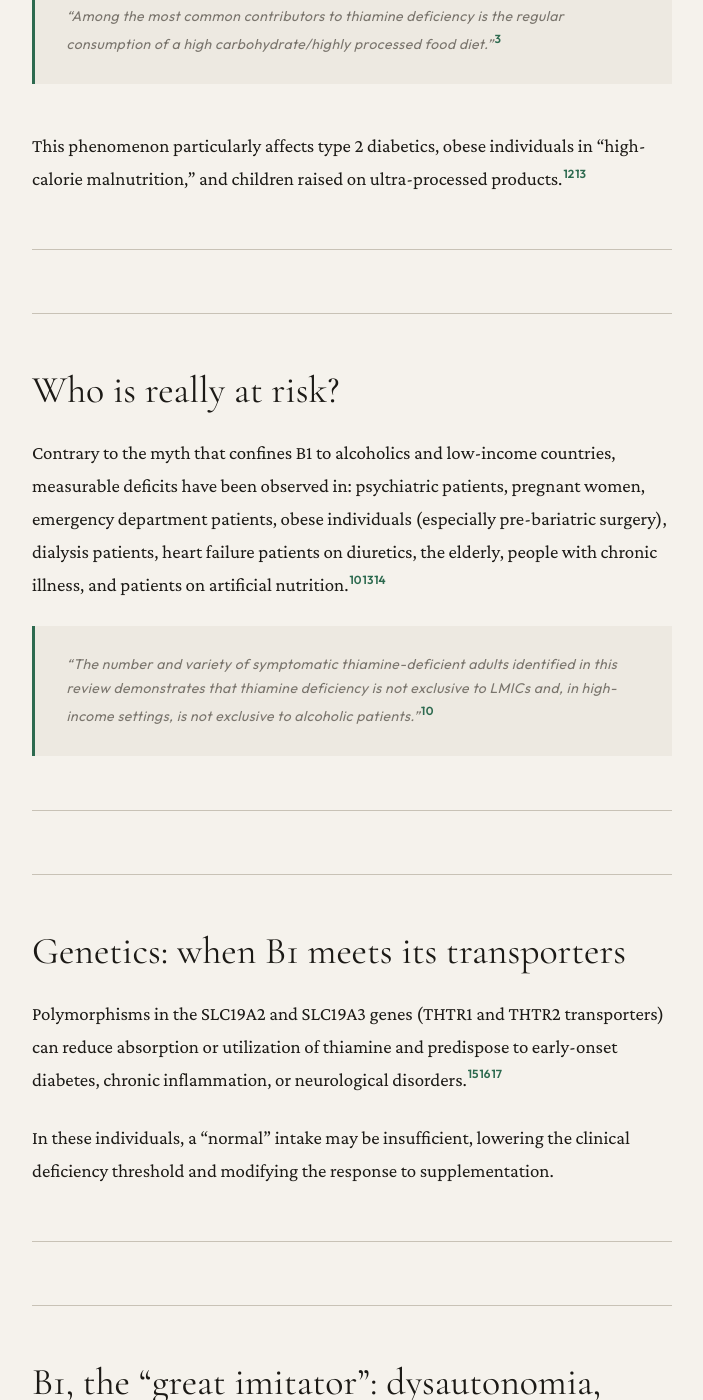
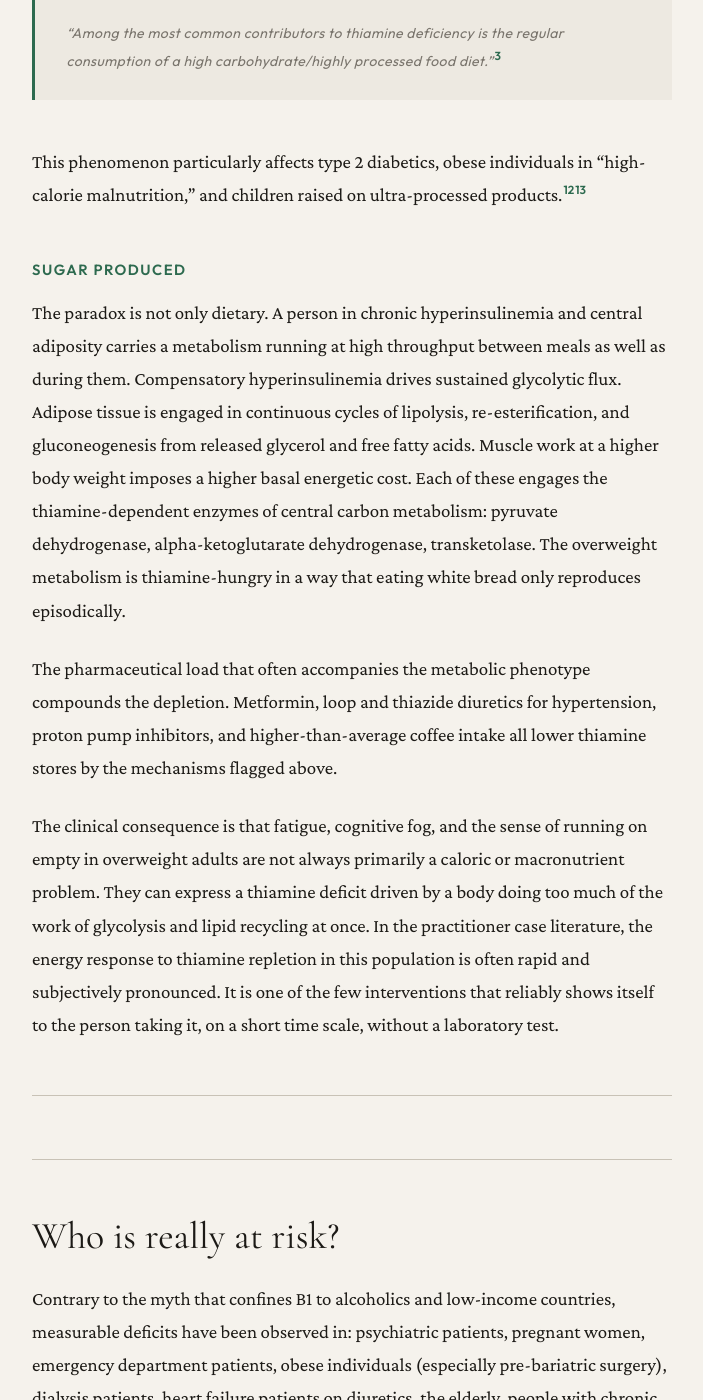
Before and after one commit to PerigGouanvic/physiological-rights, a Jekyll site: the page built from _rights/thiamine-b1.md, in a window 1280 px wide and 1400 px high, scrolled down 2694 px. Shown: the whole window, without its empty margins (122-825 px from the left). Built offline with Jekyll 4.4.1, drawn with Linux system fonts in a browser that asks for light colours; some of the changed text lies outside the part shown.

Commit message:
content(thiamine): add "Sugar produced" — metabolic thiamine load in overweight adults
Restructures "The carbohydrate paradox" into two subsections. "Sugar consumed" keeps
the dietary framing. "Sugar produced" adds the internal metabolic load: compensatory
hyperinsulinemia sustaining glycolytic flux, adipose lipolysis-reesterification cycles,
higher basal energetic cost at higher body weight — all engaging the thiamine-dependent
enzymes of central carbon metabolism. Adds the pharmaceutical depletion stack
(metformin, diuretics, PPIs, coffee) and notes the rapid subjective energy response
often seen in this population.

```diff
--- a/_rights/thiamine-b1.md
+++ b/_rights/thiamine-b1.md
@@ -60,6 +62,14 @@ The higher the diet in refined carbohydrates, the greater the thiamine requireme
 > *"Among the most common contributors to thiamine deficiency is the regular consumption of a high carbohydrate/highly processed food diet."*[^3]
 
 This phenomenon particularly affects type 2 diabetics, obese individuals in "high-calorie malnutrition," and children raised on ultra-processed products.[^12][^13]
+
+### Sugar produced
+
+The paradox is not only dietary. A person in chronic hyperinsulinemia and central adiposity carries a metabolism running at high throughput between meals as well as during them. Compensatory hyperinsulinemia drives sustained glycolytic flux. Adipose tissue is engaged in continuous cycles of lipolysis, re-esterification, and gluconeogenesis from released glycerol and free fatty acids. Muscle work at a higher body weight imposes a higher basal energetic cost. Each of these engages the thiamine-dependent enzymes of central carbon metabolism: pyruvate dehydrogenase, alpha-ketoglutarate dehydrogenase, transketolase. The overweight metabolism is thiamine-hungry in a way that eating white bread only reproduces episodically.
+
+The pharmaceutical load that often accompanies the metabolic phenotype compounds the depletion. Metformin, loop and thiazide diuretics for hypertension, proton pump inhibitors, and higher-than-average coffee intake all lower thiamine stores by the mechanisms flagged above.
+
+The clinical consequence is that fatigue, cognitive fog, and the sense of running on empty in overweight adults are not always primarily a caloric or macronutrient problem. They can express a thiamine deficit driven by a body doing too much of the work of glycolysis and lipid recycling at once. In the practitioner case literature, the energy response to thiamine repletion in this population is often rapid and subjectively pronounced. It is one of the few interventions that reliably shows itself to the person taking it, on a short time scale, without a laboratory test.
 
 ---
 
```
Also changed, not shown: other parts of _rights/thiamine-b1.md (+3 -1 lines), _rights/folate.md (+2 -2 lines), _rights/vitamin-e.md (+2 -2 lines).
